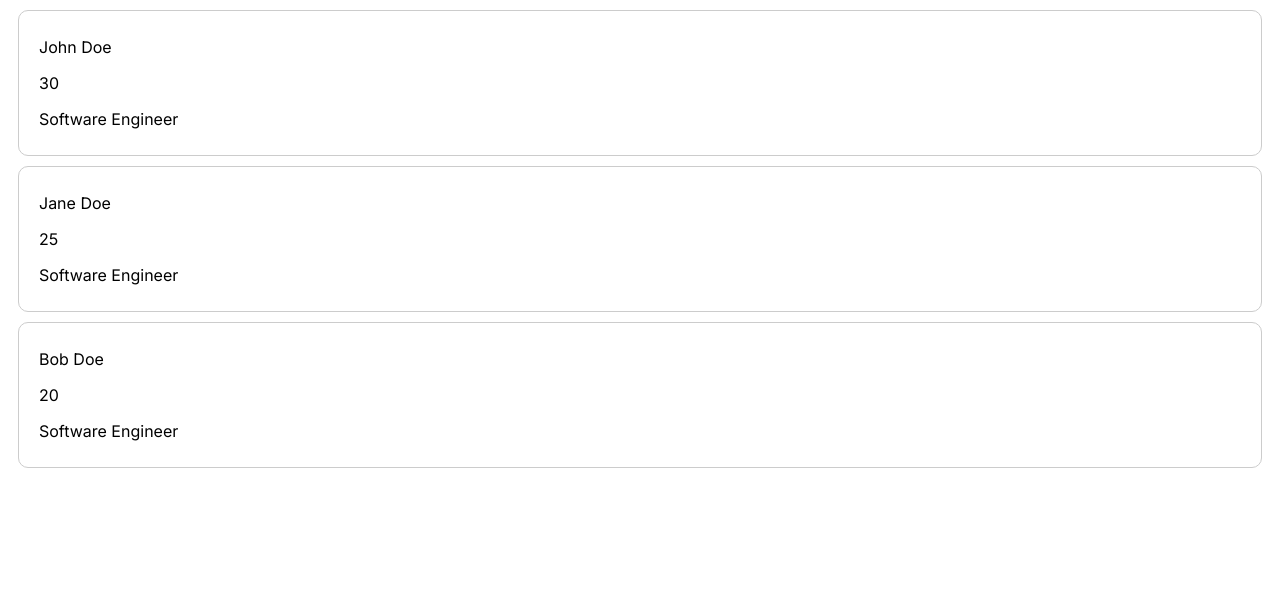
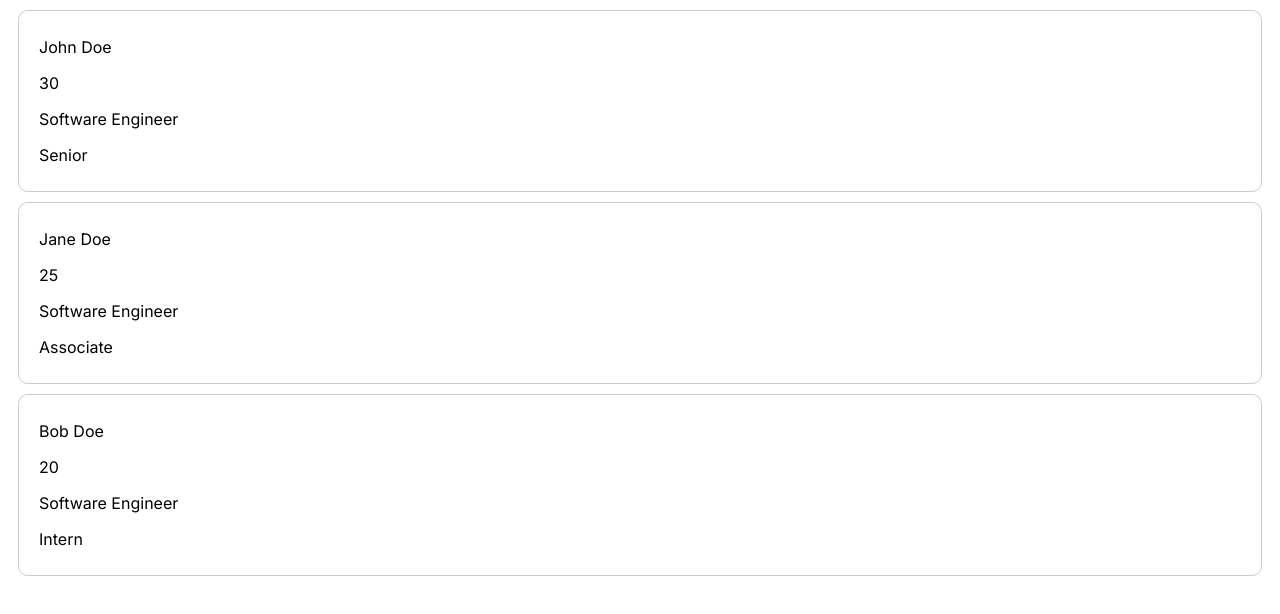
Before and after one commit to danwill89/test-gen-ai, a Next.js app: page / in a window 1280 px wide. Shown: the top 614 px of the page. Built offline with nearby package versions, Linux system fonts and the light colour scheme.

Commit message:
title added

```diff
--- a/app/components/card.tsx
+++ b/app/components/card.tsx
@@ -1,3 +1,4 @@
+import { title } from 'process';
 import styles from '../styles/card.module.scss';
 
 export enum Job {
@@ -9,14 +10,16 @@ interface CardProps {
     name: string;
     age: number;
     job: Job;
+    title: string;
 }
 
-const Card = ({ name, age, job }: CardProps) => {
+const Card = ({ name, age, job, title }: CardProps) => {
     return (
         <section className={styles.card}>
             <p>{name}</p>
             <p>{age}</p>
             <p>{job}</p>
+            <p>{title}</p>
         </section>
     )
 }
--- a/app/page.tsx
+++ b/app/page.tsx
@@ -3,9 +3,9 @@ import Card, { Job } from './components/card'
 export default function Home() {
   return (
     <>
-      <Card name="John Doe" age={30} job={Job.SOFTWARE_ENGINEER}/>
-      <Card name="Jane Doe" age={25} job={Job.SOFTWARE_ENGINEER}/>
-      <Card name="Bob Doe" age={20} job={Job.SOFTWARE_ENGINEER}/>
+      <Card name="John Doe" age={30} job={Job.SOFTWARE_ENGINEER} title="Senior"/>
+      <Card name="Jane Doe" age={25} job={Job.SOFTWARE_ENGINEER} title='Associate'/>
+      <Card name="Bob Doe" age={20} job={Job.SOFTWARE_ENGINEER} title='Intern'/>
     </>
   )
 }
```
